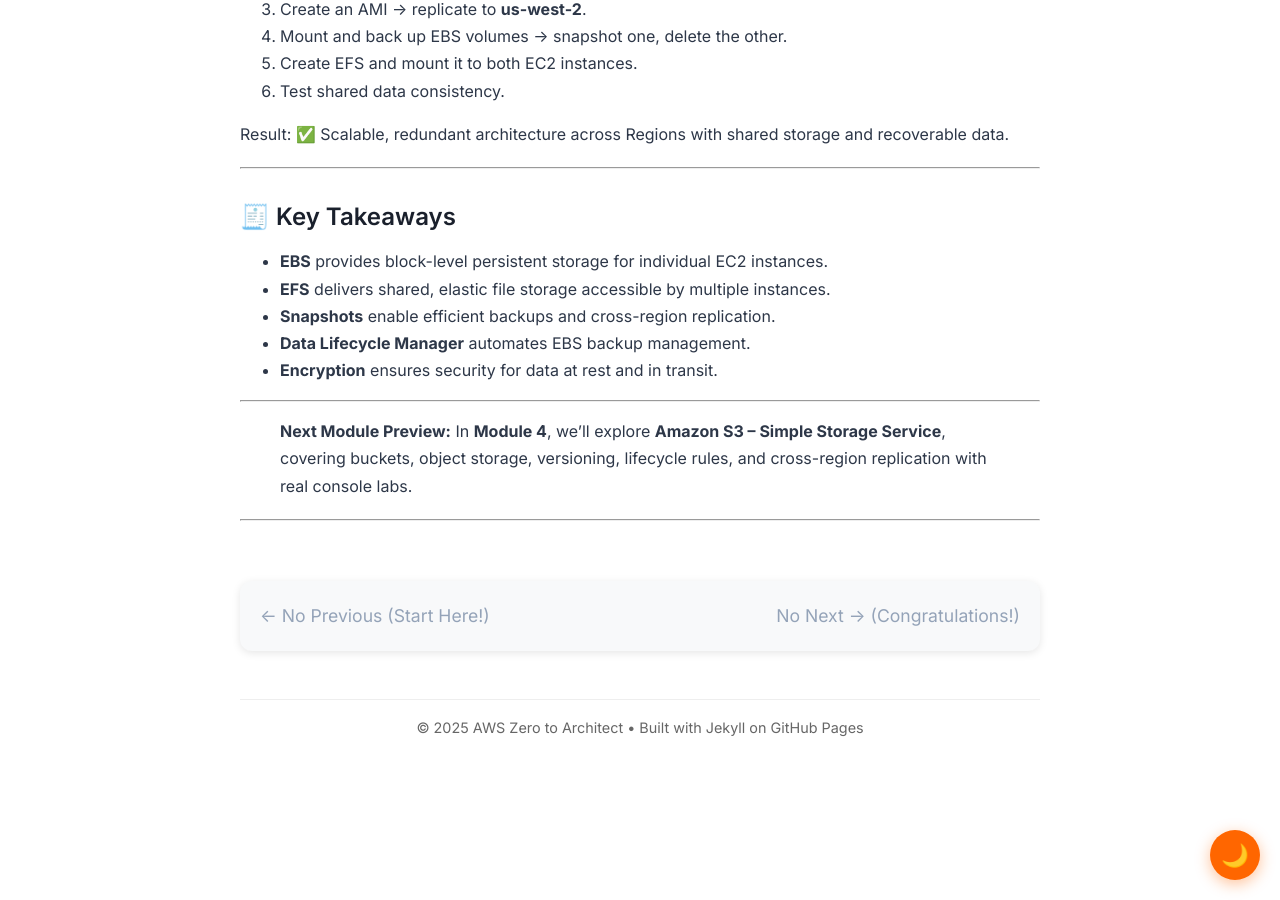
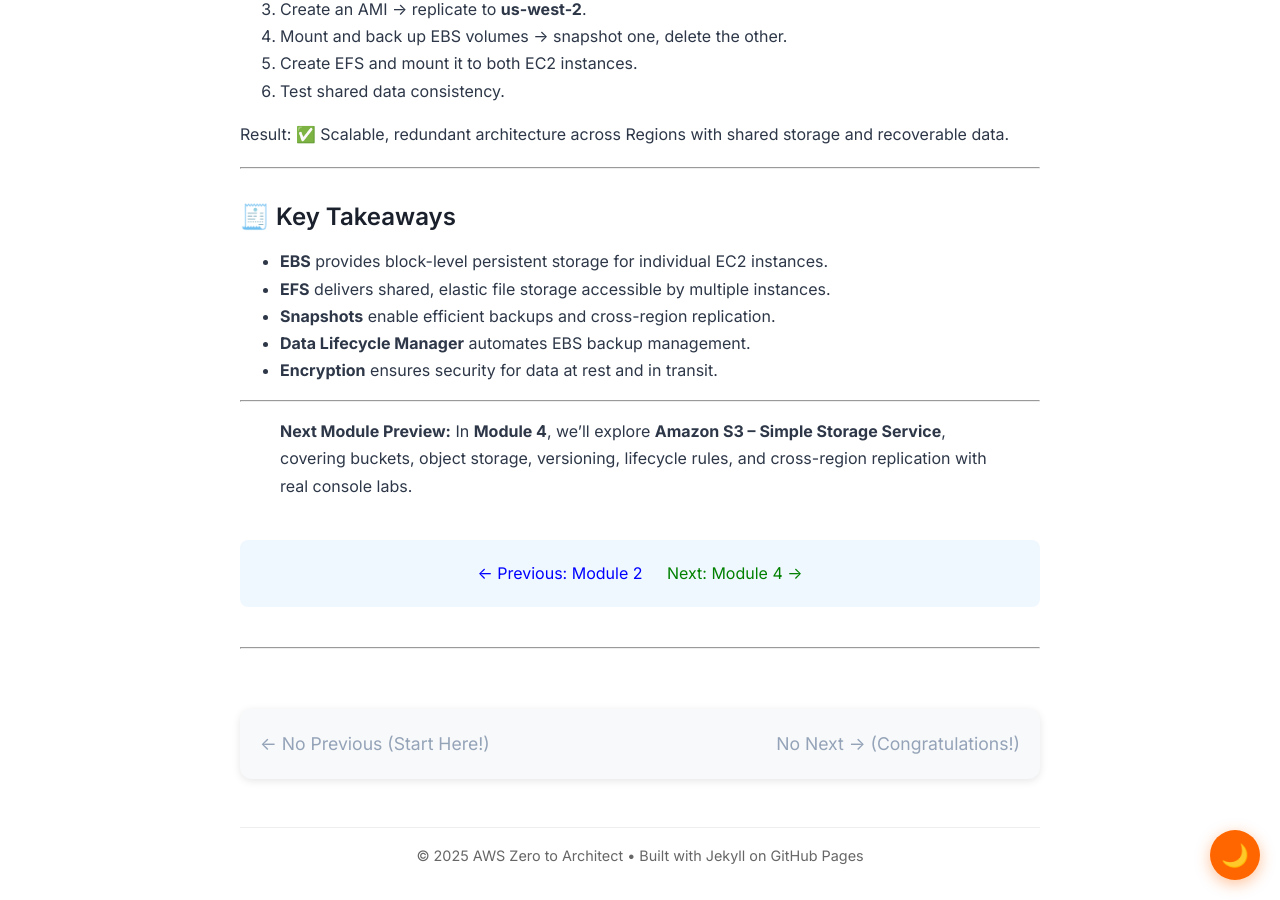
Before and after one commit to asiandevs/aws-zero-to-architect-blog, a Jekyll site: the page built from _posts/2025-10-30-module3-elastic-block-store-ebs-and-elastic-file-system-efs.md, in a window 1280 px wide and 900 px high, scrolled down 8141 px. Built offline with Jekyll 4.4.1, drawn with Linux system fonts in a browser that asks for light colours.

Commit message:
Update 2025-10-30-module3-elastic-block-store-ebs-and-elastic-file-system-efs.md

```diff
--- a/_posts/2025-10-30-module3-elastic-block-store-ebs-and-elastic-file-system-efs.md
+++ b/_posts/2025-10-30-module3-elastic-block-store-ebs-and-elastic-file-system-efs.md
@@ -334,4 +334,9 @@ Result:
 >  **Next Module Preview:**
 > In **Module 4**, we’ll explore **Amazon S3 – Simple Storage Service**, covering buckets, object storage, versioning, lifecycle rules, and cross-region replication with real console labs.
 
+<!-- TEMP STATIC TEST NAV -->
+<nav style="margin: 40px 0; padding: 20px; background: #f0f8ff; border-radius: 8px; text-align: center;">
+  <a href="/2025/10/29/module2-getting-started-with-aws-and-ec2.html" style="color: blue; margin-right: 20px;">← Previous: Module 2</a>
+  <a href="/2025/10/30/module4-amazon-s3-simple-storage-service.html" style="color: green;">Next: Module 4 →</a>
+</nav>
 ---
```
